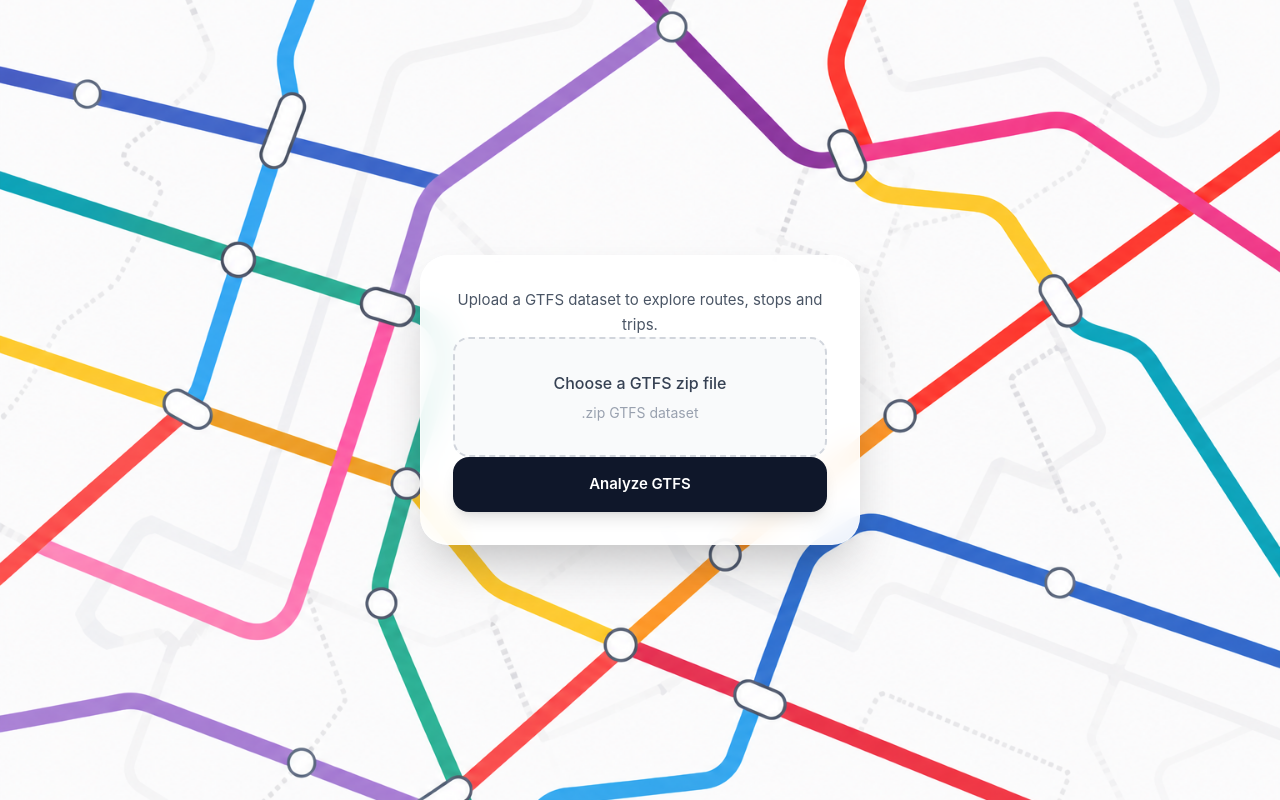
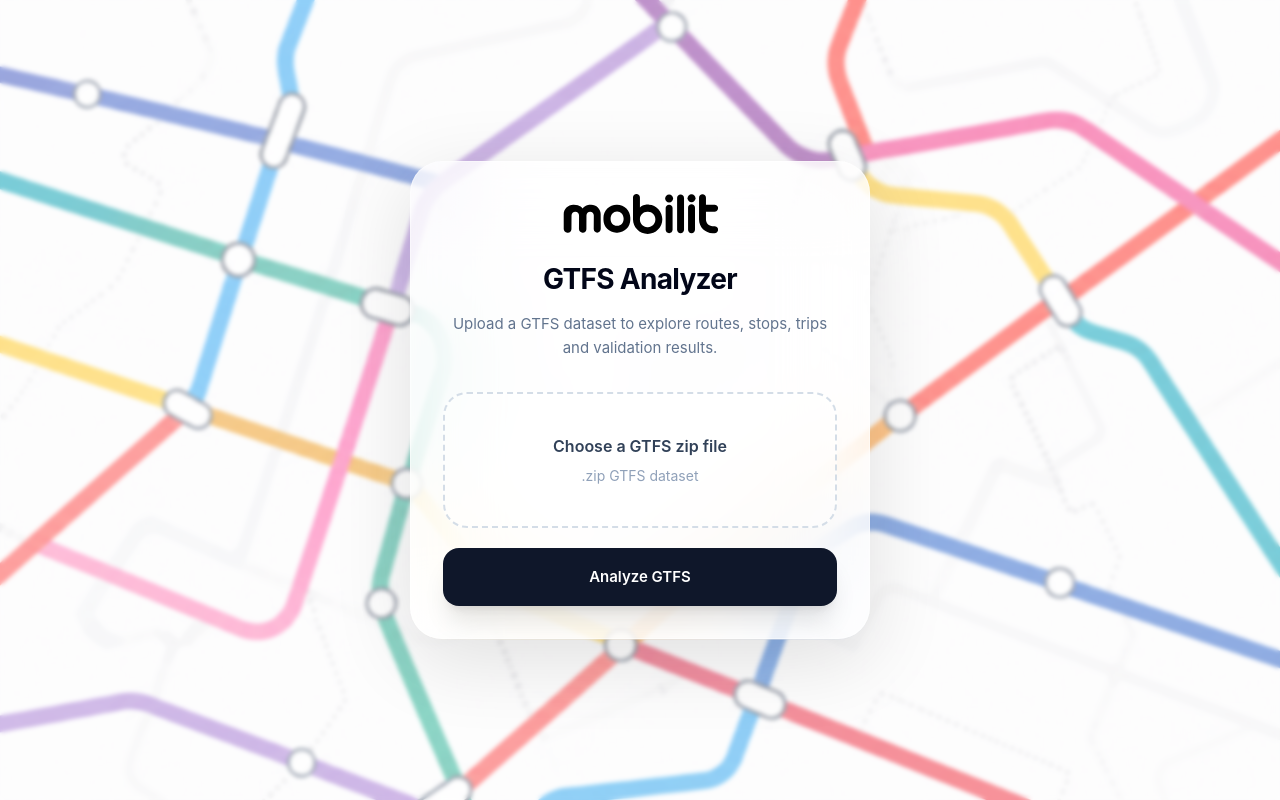
Before and after one commit to xavierc90/mobilit-gtfs-analyzer, a React (Vite) app in the folder frontend/: page / in a window 1280 px wide. Built offline with nearby package versions, Linux system fonts and the light colour scheme; no server answers.

Commit message:
feat(frontend): redesign GTFS analyzer dashboard and upload UI

```diff
--- a/frontend/src/features/upload/components/UploadCard.tsx
+++ b/frontend/src/features/upload/components/UploadCard.tsx
@@ -99,17 +99,31 @@
     />
   );
 }
-  return (
-      <div className="flex min-h-screen items-center justify-center px-6 py-10">
-    <div className="w-full max-w-[440px] rounded-[28px] bg-white/90 backdrop-blur-md shadow-2xl border border-white/40 p-8">
-      <div className="flex flex-col gap-6">
-        <div className="text-center">
-          <p className="text-[15px] text-gray-600 leading-relaxed">
-            Upload a GTFS dataset to explore routes, stops and trips.
+return (
+  <div className="flex min-h-screen items-center justify-center px-6 py-10">
+    <div className="w-full max-w-[460px] rounded-[32px] border border-white/40 bg-white/70 backdrop-blur-2xl shadow-[0_20px_80px_rgba(0,0,0,0.12)] p-8">
+
+      <div className="flex flex-col items-center text-center">
+
+        <img
+          src="/logo-mobilit.svg"
+          alt="Mobilit"
+          className="h-10 w-auto"
+        />
+
+        <div className="mt-6">
+          <h1 className="text-[28px] font-bold tracking-tight text-slate-950">
+            GTFS Analyzer
+          </h1>
+
+          <p className="mt-3 text-[15px] leading-relaxed text-slate-500">
+            Upload a GTFS dataset to explore routes,
+            stops, trips and validation results.
           </p>
         </div>
-        </div>
+      </div>
 
+      <div className="mt-8 flex flex-col gap-5">
         <label className="flex flex-col gap-3">
           <input
             type="file"
@@ -120,12 +134,16 @@
             }}
           />
 
-          <div className="w-full rounded-2xl border-2 border-dashed border-gray-300 bg-gray-50 hover:bg-gray-100 transition cursor-pointer px-5 py-8 text-center">
-            <p className="font-medium text-gray-700">
-              {selectedFile ? selectedFile.name : "Choose a GTFS zip file"}
+          <div className="cursor-pointer rounded-3xl border-2 border-dashed border-slate-300/80 bg-white/40 px-6 py-10 text-center transition hover:bg-white/60">
+            <p className="font-semibold text-slate-700">
+              {selectedFile
+                ? selectedFile.name
+                : "Choose a GTFS zip file"}
             </p>
 
-            <p className="text-sm text-gray-400 mt-2">.zip GTFS dataset</p>
+            <p className="mt-2 text-sm text-slate-400">
+              .zip GTFS dataset
+            </p>
           </div>
         </label>
 
@@ -133,17 +151,18 @@
           type="button"
           onClick={handleUpload}
           disabled={isUploading}
-          className="w-full rounded-2xl bg-[#0f172a] hover:bg-[#111c35] transition text-white font-semibold py-4 text-[15px] shadow-lg disabled:opacity-60 disabled:cursor-not-allowed"
+          className="h-[58px] rounded-2xl bg-[#0f172a] text-[15px] font-semibold text-white shadow-xl transition hover:bg-[#111c35] disabled:cursor-not-allowed disabled:opacity-60"
         >
           {isUploading ? "Analyzing..." : "Analyze GTFS"}
         </button>
 
         {message && (
-          <div className="rounded-2xl bg-gray-100 text-gray-700 px-4 py-3 text-sm">
+          <div className="rounded-2xl bg-white/50 px-4 py-3 text-sm text-slate-700">
             {message}
           </div>
         )}
       </div>
     </div>
-  );
+  </div>
+);
 }
--- a/frontend/src/pages/DatasetPage.tsx
+++ b/frontend/src/pages/DatasetPage.tsx
@@ -45,7 +45,7 @@
 
         <div className="absolute bottom-6 left-6 right-6 rounded-2xl border border-slate-200 bg-white p-4">
           <p className="font-bold text-slate-900">GTFS Analyzer</p>
-          <p className="text-sm text-slate-500">Local dataset</p>
+          <p className="text-sm text-slate-500">Version 1.0</p>
         </div>
       </aside>
 
--- a/frontend/src/pages/HomePage.tsx
+++ b/frontend/src/pages/HomePage.tsx
@@ -3,12 +3,18 @@
 export function HomePage() {
   return (
     <main
-      className="min-h-screen bg-cover bg-center bg-no-repeat"
+      className="relative min-h-screen overflow-hidden bg-cover bg-center bg-no-repeat"
       style={{
         backgroundImage: "url('/auth-map-bg.png')",
       }}
     >
-      <UploadCard />
+      {/* Overlay blanc léger */}
+      <div className="absolute inset-0 bg-white/45 backdrop-blur-[2px]" />
+
+      {/* Content */}
+      <div className="relative z-10">
+        <UploadCard />
+      </div>
     </main>
   );
 }
```
